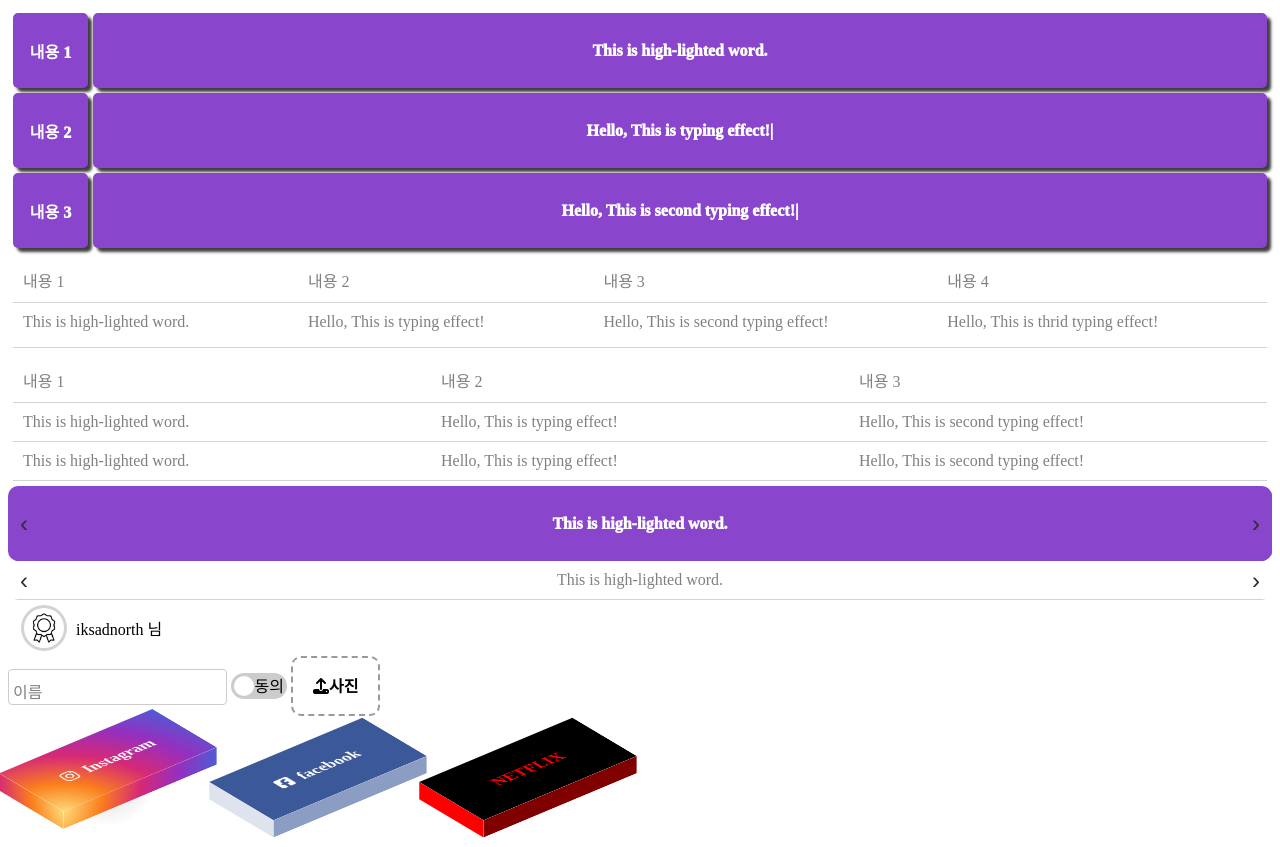
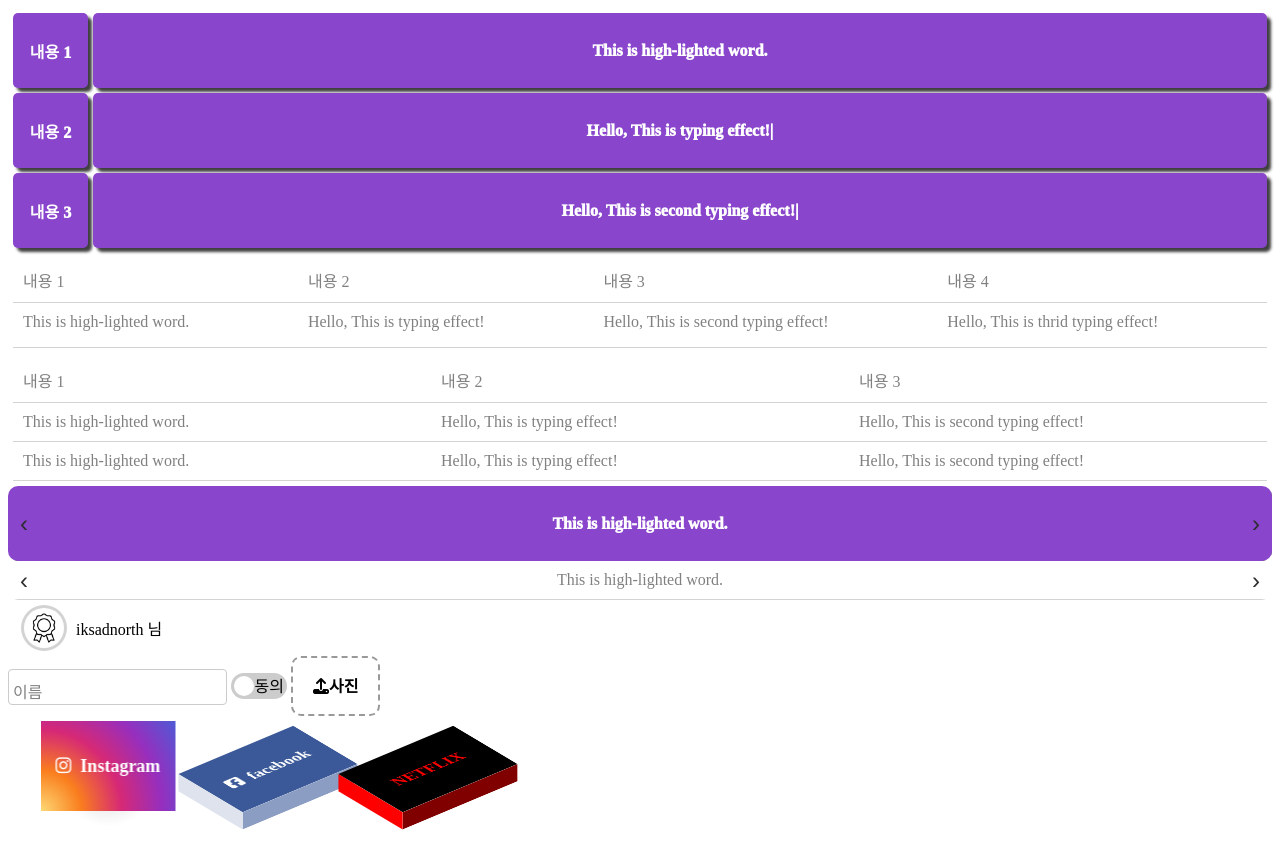
Before and after one commit to iksadNorth/sandbox, a plain HTML site: page index.html in a window 1280 px wide. In both pictures the pointer is over the element 107 px from the left and 777 px from the top of the page. Drawn offline with Linux system fonts and the light colour scheme.

Commit message:
3D 효과 주기 v3

```diff
--- a/3d-box.css
+++ b/3d-box.css
@@ -21,13 +21,9 @@
                 translateZ( 0px );
 }
 .box:hover {
-    transform:  translate(-50%, -50%)
-                rotateX(60deg)
-                rotateY(0deg)
-                rotateZ(-40deg)
-                translateZ( calc(-1 * var(--box-y) ) )
-                translateZ( 10px );
-    transition: transform 1.0s ease-out;
+    transform: translate(-50%, 0%) scale(0.9);
+    top: unset;
+    transition: all 0.7s ease-out;
 }
 
 /* 각 면 공통설정 */
@@ -88,7 +84,7 @@
     --color-yz: #dfe3ee;
     --color-zx: #8b9dc3;
 
-    --box-x: 200px;
+    --box-x: 150px;
     --box-y: 100px;
     --box-z: 20px;
 }
@@ -106,7 +102,7 @@
     --color-yz: #ff0000;
     --color-zx: #800000;
 
-    --box-x: 200px;
+    --box-x: 150px;
     --box-y: 100px;
     --box-z: 20px;
 }
@@ -143,7 +139,7 @@
         #4f5bd5
     );
 
-    --box-x: 200px;
+    --box-x: 150px;
     --box-y: 100px;
     --box-z: 20px;
 }
```
